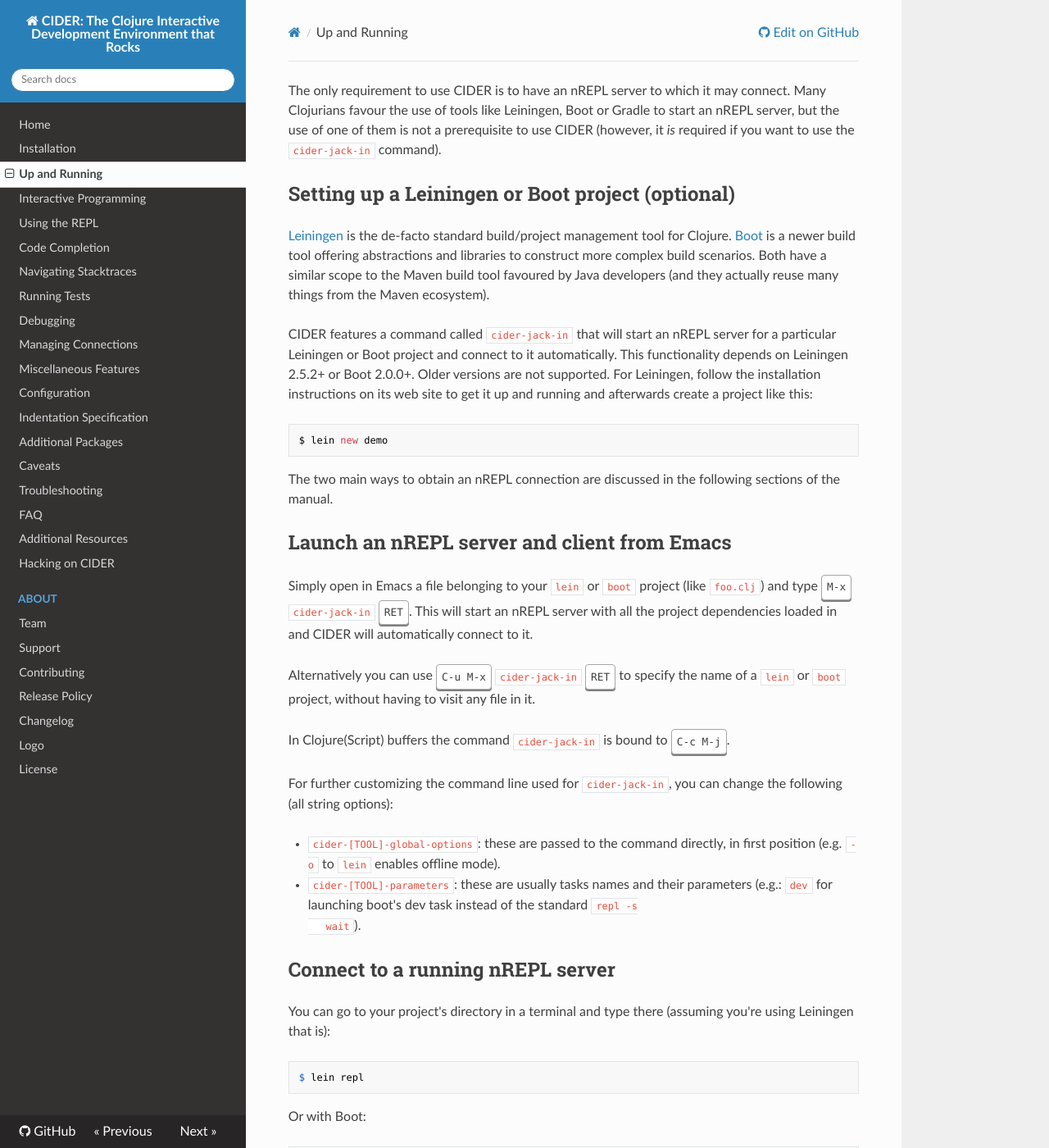
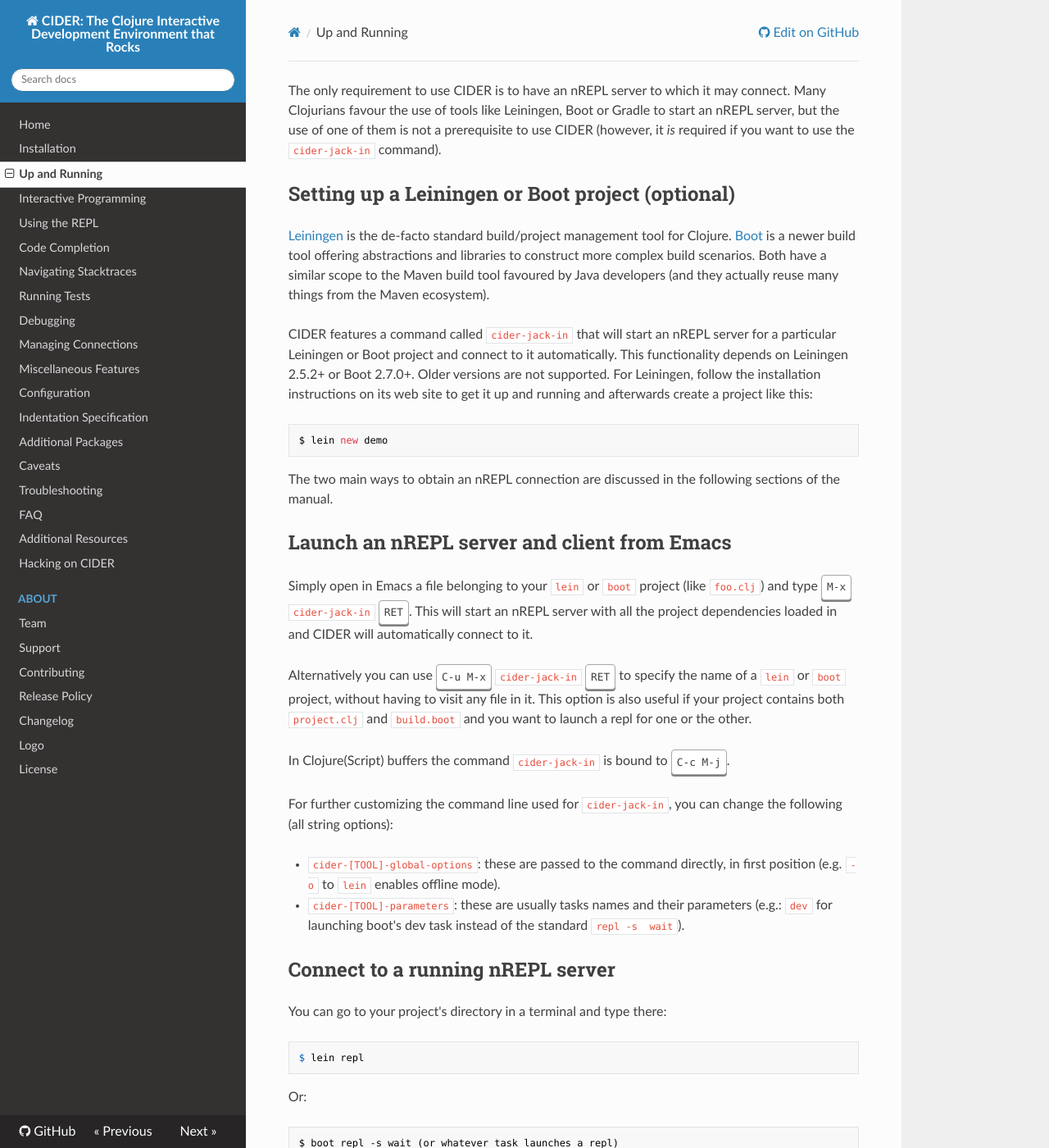
Before and after one commit to clojure-emacs/cider, an MkDocs documentation site: the page built from doc/up_and_running.md, in a window 1280 px wide and 1400 px high. Shown: the whole window at 82% size. Built offline with MkDocs 1.6.1, drawn with Linux system fonts in a browser that asks for light colours; nearby versions of some CDN libraries; old or Windows-style settings are respelled for this version of MkDocs; some of the changed text lies outside the part shown.

Commit message:
Update "Up and Running" part related to boot

````diff
--- a/doc/up_and_running.md
+++ b/doc/up_and_running.md
@@ -15,7 +15,7 @@
 CIDER features a command called `cider-jack-in` that will start an nREPL server
 for a particular Leiningen or Boot project and connect to it automatically.
 This functionality depends on Leiningen 2.5.2+ or Boot
-2.0.0+. Older versions are not supported. For Leiningen, follow the installation
+2.7.0+. Older versions are not supported. For Leiningen, follow the installation
 instructions on its web site to get it up and running and afterwards create a
 project like this:
 
@@ -34,32 +34,29 @@
 
 Alternatively you can use <kbd>C-u M-x</kbd> `cider-jack-in` <kbd>RET</kbd> to
 specify the name of a `lein` or `boot` project, without having to visit any file
-in it.
+in it. This option is also useful if your project contains both `project.clj`
+and `build.boot` and you want to launch a repl for one or the other.
 
 In Clojure(Script) buffers the command `cider-jack-in` is bound to <kbd>C-c M-j</kbd>.
 
 For further customizing the command line used for `cider-jack-in`, you can
 change the following (all string options):
 
- * `cider-[TOOL]-global-options`: these are passed to the command directly, in
-   first position (e.g. `-o` to `lein` enables offline mode).
- * `cider-[TOOL]-parameters`: these are usually tasks names and their parameters
-   (e.g.: `dev` for launching boot's dev task instead of the standard `repl -s
-   wait`).
+ * `cider-[TOOL]-global-options`: these are passed to the command directly, in first position (e.g. `-o` to `lein` enables offline mode).
+ * `cider-[TOOL]-parameters`: these are usually tasks names and their parameters (e.g.: `dev` for launching boot's dev task instead of the standard `repl -s  wait`).
 
 ## Connect to a running nREPL server
 
-You can go to your project's directory in a terminal and type there
-(assuming you're using Leiningen that is):
+You can go to your project's directory in a terminal and type there:
 
 ```
 $ lein repl
 ```
 
-Or with Boot:
+Or:
 
 ```
-$ boot repl wait
+$ boot repl -s wait (or whatever task launches a repl)
 ```
 
 Alternatively you can start nREPL either manually or by the facilities provided by your
@@ -147,9 +144,9 @@
 1. Add this to your dependencies in `build.boot`:
 
 ```clojure
-[adzerk/boot-cljs     "1.7.228-1" :scope "test"]
-[adzerk/boot-cljs-repl   "0.3.0"  :scope "test"]
-[pandeiro/boot-http      "0.7.2"  :scope "test"]
+[adzerk/boot-cljs        "X.Y.Z"  :scope "test"]
+[adzerk/boot-cljs-repl   "X.Y.Z"  :scope "test"]
+[pandeiro/boot-http      "X.Y.Z"  :scope "test"]
 [weasel                  "0.7.0"  :scope "test"]
 [com.cemerick/piggieback "0.2.1"  :scope "test"]
 ```
````
